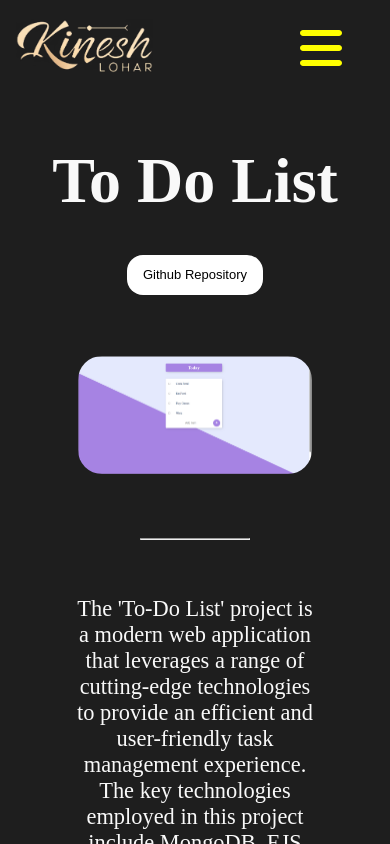
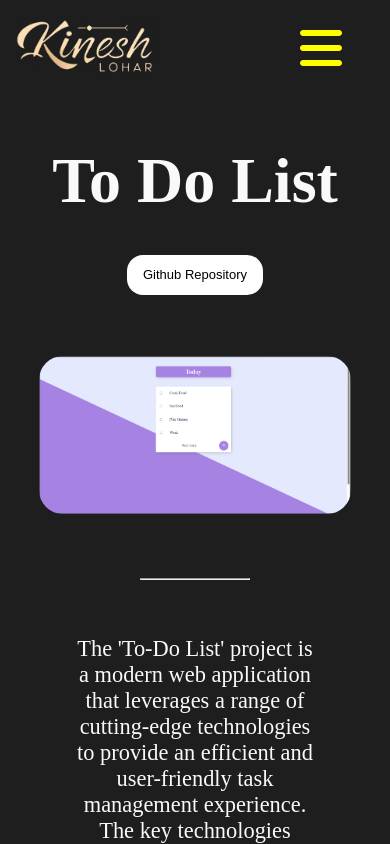
Before and after one commit to KineshLohar/portfolio, a React (Create React App) app: page /#/singleproject/1 in a window 390 px wide. Shown: the top 844 px of the page. Built offline with nearby package versions, Linux system fonts and the light colour scheme.

Commit message:
projImage css

```diff
--- a/src/components/Projects/SingleProject/singleProject.css
+++ b/src/components/Projects/SingleProject/singleProject.css
@@ -43,3 +43,9 @@
     width: 70vw;
     max-width: 70vw;
 }
+
+@media screen and (max-width:580px) {
+    .projImage{
+        width: 80vw;
+    }
+}
```
